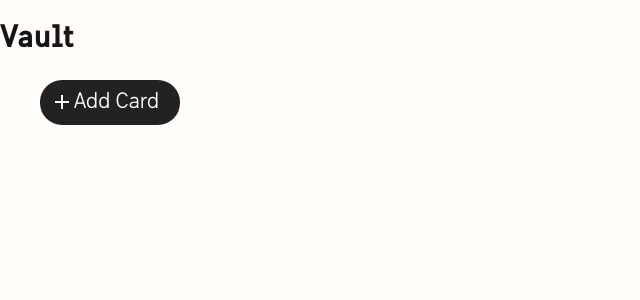
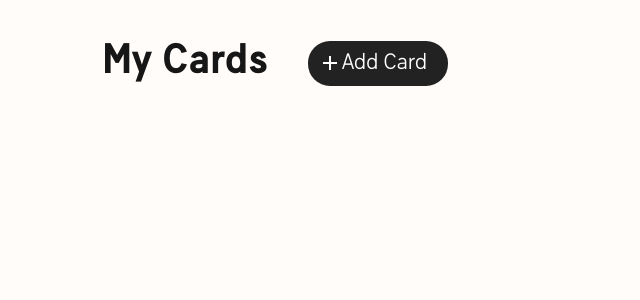
Before and after one commit to plutos28/cardvault, a PHP site: page /cardvault.php in a window 1280 px wide. Shown: the part 71-371 px from the top of the page, without its empty margins (0-640 px from the left). Run offline with PHP 8.4, Linux system fonts and the light colour scheme; the visitor is signed in with stand-in values (Sample User, id 1); data that the repository does not hold is empty; some libraries are stand-ins or nearby versions.

Commit message:
add basic designs for card vault page

```diff
--- a/css/style.css
+++ b/css/style.css
@@ -302,3 +302,42 @@ h1 {
     display: flex;
     flex-direction: column;
 }
+
+main {
+    display: flex;
+    justify-content: space-between;
+    margin: 0 8%;
+}
+
+.vault {
+    width: 100%;
+}
+
+.vault .vault-header {
+    display: flex;
+    align-items: center;
+    justify-content: start;
+    margin-top: 11px;
+}
+
+.vault h1 {
+    font-size: 42px;
+}
+
+.vault-cards {
+    margin-top: 30px;
+    display: flex;
+    flex-wrap: wrap;
+    justify-content: start;
+    gap: 40px;
+}
+
+.vault-card {
+    padding: 10px;
+    font-size: 27px;
+    width: 450px;
+    /* border: 1px solid black; */
+    border-radius: 8px;
+    /* box-shadow: rgb(85, 91, 255) 0px 0px 0px 3px, rgb(31, 193, 27) 0px 0px 0px 6px, rgb(255, 217, 19) 0px 0px 0px 9px, rgb(255, 156, 85) 0px 0px 0px 12px, rgb(255, 85, 85) 0px 0px 0px 15px; */
+    box-shadow: rgba(0, 0, 0, 0.15) 0px 15px 25px, rgba(0, 0, 0, 0.05) 0px 5px 10px;
+}
--- a/templates/cardvault.html.php
+++ b/templates/cardvault.html.php
@@ -1,15 +1,17 @@
 <div class="vault">
-    <h1>Vault</h1>
-    <a href="#" hx-get="addcard.php" hx-target="body" hx-swap="beforeend" class="add-card-link"><svg xmlns="http://www.w3.org/2000/svg" viewBox="0 0 24 24" width="24" height="24"><path d="M11 11V5H13V11H19V13H13V19H11V13H5V11H11Z" fill="rgba(255,255,255,1)"></path></svg>
-    Add Card</a>
-
-    <ul>
+    <div class="vault-header">
+        <h1>My Cards</h1>
+        <a href="#" hx-get="addcard.php" hx-target="body" hx-swap="beforeend" class="add-card-link"><svg xmlns="http://www.w3.org/2000/svg" viewBox="0 0 24 24" width="24" height="24"><path d="M11 11V5H13V11H19V13H13V19H11V13H5V11H11Z" fill="rgba(255,255,255,1)"></path></svg>
+        Add Card</a>
+    </div>
+    <div class="vault-cards">
         <?php foreach ($cards as $card): ?>
-            <li><?=htmlspecialchars($card["cardnumber"], ENT_QUOTES, "UTF-8");?></li>
-            <li><?=htmlspecialchars($card["cardholder_name"], ENT_QUOTES, "UTF-8");?></li>
-            <li><?=htmlspecialchars($card["cvv"], ENT_QUOTES, "UTF-8");?></li>
-            <li><?=htmlspecialchars($card["expiration_date"], ENT_QUOTES, "UTF-8");?></li>
-
+            <div class="vault-card">
+                <p><span style="font-weight: bold;">Card Number:</span> <?=htmlspecialchars($card["cardnumber"], ENT_QUOTES, "UTF-8");?></p>
+                <p><span style="font-weight: bold;">Cardholder Name:</span>: <?=htmlspecialchars($card["cardholder_name"], ENT_QUOTES, "UTF-8");?></p>
+                <p><span style="font-weight: bold;">Security Code(CVC/CVV):</span>: <?=htmlspecialchars($card["cvv"], ENT_QUOTES, "UTF-8");?></p>
+                <p><span style="font-weight: bold;">Expiration Date:</span>: <?=htmlspecialchars($card["expiration_date"], ENT_QUOTES, "UTF-8");?></p>
+            </div>
         <?php endforeach; ?>
-    </ul>
+    </div>
 </div>
```
